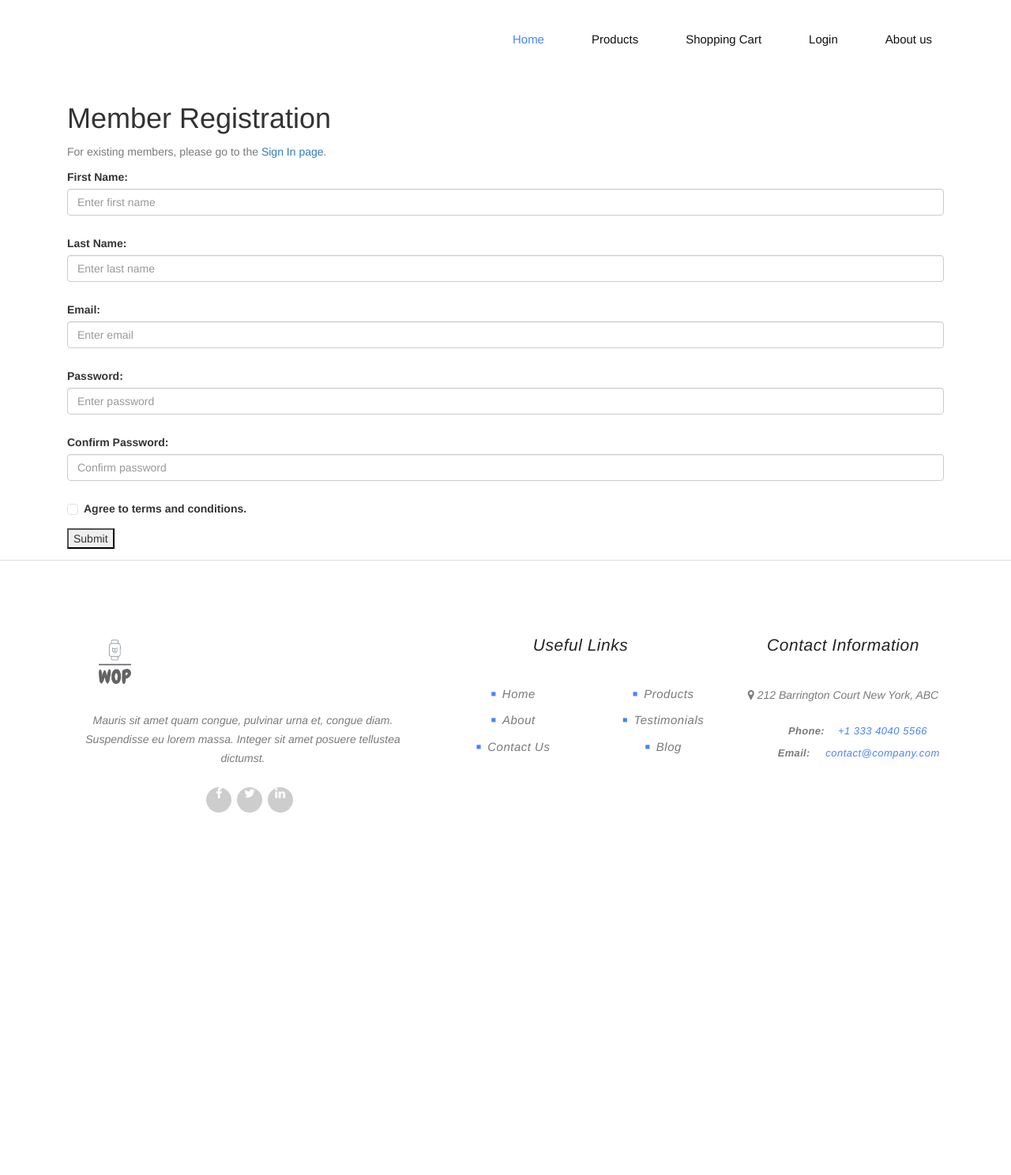
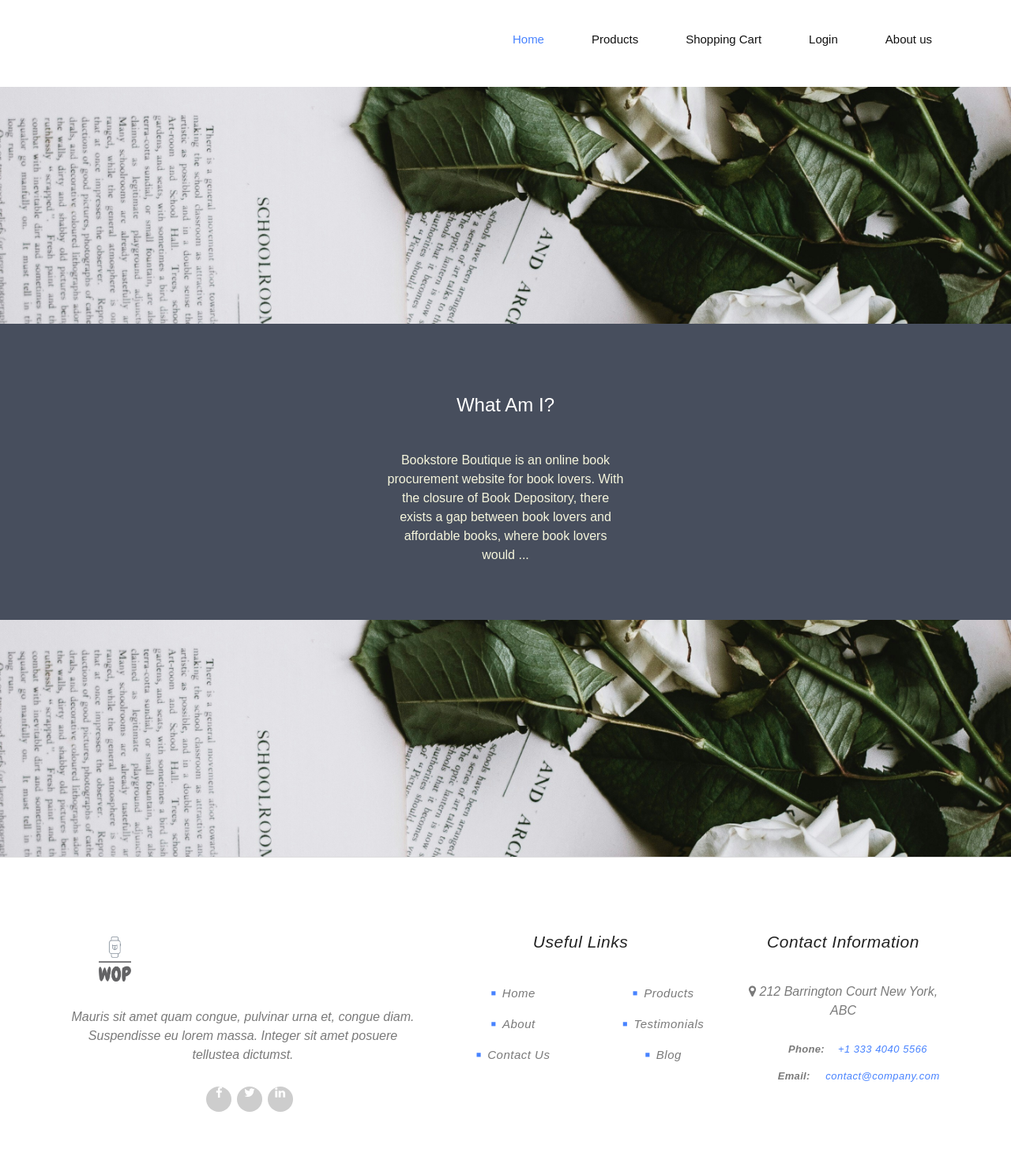
Before and after one commit to Sacred29/grp5_web, a PHP site: page /about.php in a window 1280 px wide. Shown: the whole page at 79% size. Before the commit the page ends 1029 px from the top, so only its background shows below. Run offline with PHP 8.4, Linux system fonts and the light colour scheme; some libraries are stand-ins or nearby versions; some web fonts are replaced.

Commit message:
changes to cart, about and nav

```diff
--- a/about.php
+++ b/about.php
@@ -2,51 +2,55 @@
     include "inc/head.inc.php";
 ?>
 <body>
-    <?php
-    include "inc/nav.inc.php";
-    ?>
-<main class="container">
-    <h1>Member Registration</h1>
-<p>
-    For existing members, please go to the
-    <a href="login.php">Sign In page</a>.
-</p>
-<form action="process_register.php" method="post">
-<div class="mb-3">
-    <label for="fname" class="form-label">First Name:</label>
-    <input maxlength="45" type="text" id="fname" name="fname" class="form-control" placeholder="Enter first name">
+<?php
+        include "inc/nav.inc.php";
+?>
+
+<style>
+      body {
+    font: 20px Montserrat, sans-serif;
+    line-height: 1.8;
+    color: #f5f6f7;
+  }
+  p {font-size: 16px;}
+  .margin {margin-bottom: 45px;}
+  .bg-1 {
+    background-color: #1abc9c; /* Green */
+    color: #ffffff;
+  }
+  .bg-2 {
+    background-color: #474e5d; /* Dark Blue */
+    color: #ffffff;
+  }
+  .bg-3 {
+    background-color: #ffffff; /* White */
+    color: #555555;
+  }
+  .bg-4 {
+    background-color: #2f2f2f; /* Black Gray */
+    color: #fff;
+  }
+  .container-fluid {
+    padding-top: 70px;
+    padding-bottom: 70px;
+  }
+
+  </style>
+
+<div class="container-fluid bg-1 text-center" style="background-image: url('images/bg.jpg'); background-size: cover; background-position: center; height: 300px;">
 </div>
-<div class="mb-3">
-    <label for="lname" class="form-label">Last Name:</label>
-    <input required maxlength="45" type="text" id="lname" name="lname" class="form-control" placeholder="Enter last name">
-    <!-- <input id="lname" name="lname" class="form-control" placeholder="Enter last name"> -->
+
+<!-- Second Container -->
+<div class="container-fluid bg-2 text-center">
+  <h3 class="margin">What Am I?</h3>
+  <p style="max-width: 300px; overflow-wrap: break-word; margin: 0 auto; text-align: center; color:beige;">Bookstore Boutique is an online book procurement website for book lovers. With the closure of Book Depository, there exists a gap between book lovers and affordable books, where book lovers would ...</p>
 </div>
-<div class="mb-3">
-    <label for="email" class="form-label">Email:</label>
-    <input required maxlength="45" type="email" id="email" name="email" class="form-control" placeholder="Enter email">
-    <!-- <input id="email" name="email" class="form-control" placeholder="Enter email"> -->
-</div>
-<div class="mb-3">
-    <label for="pwd" class="form-label">Password:</label>
-    <input required type="password" id="pwd" name="pwd" class="form-control" placeholder="Enter password">
-    <!-- <input id="pwd" name="pwd" class="form-control" placeholder="Enter password"> -->
-</div>
-<div class="mb-3">
-    <label for="pwd_confirm" class="form-label">Confirm Password:</label>
-    <input required type="password" id="pwd_confirm" name="pwd_confirm"  class="form-control"placeholder="Confirm password">
-    <!-- <input id="pwd_confirm" name="pwd_confirm"  class="form-control"placeholder="Confirm password"> -->
-</div>
-<div class="mb-3 form-check">
-    <input required type="checkbox" name="agree" class="form-check-input">
-    <label class="form-check-label" for="agree">
-    Agree to terms and conditions.</label>
-</div>
-<div class="mb-3">
-    <button type="submit">Submit</button>
-</div>
-</form>
-</main>
-    <?php
-    include "inc/footer.inc.php";
-    ?>
+
+<div class="container-fluid bg-1 text-center" style="background-image: url('images/bg.jpg'); background-size: cover; background-position: center; height:300px"></div>
+
+<?php
+    include "inc/footer.inc.php"
+?>
+
 </body>
+</html>
--- a/css/temp.css
+++ b/css/temp.css
@@ -41,7 +41,7 @@
     background: #ffffff;
     margin: 30px 30px 0px 0px;
     border: #E0E0E0 2px solid;
-    width: 30%;
+    width: 100%;
 
   }
 
@@ -56,12 +56,16 @@
 .clear-float{
   clear:both;
 }
-
+/*
 .product-quantity {
   padding: 5px 10px;
   margin-left: 20px;
   border-radius: 2px;
   border: #E0E0E0 1px solid;
+} */
+
+.product-quantity {
+  margin-left: 20px;
 }
 
 .product-tile-footer {
@@ -142,3 +146,16 @@
   border: 1px black solid;
   height: 125px;
 }
+
+.navbar {
+  padding-top: 15px;
+  padding-bottom: 15px;
+  border: 0;
+  border-radius: 0;
+  margin-bottom: 0;
+  font-size: 12px;
+  letter-spacing: 1px;
+}
+.navbar-nav  li a:hover {
+  color: #1abc9c !important;
+}
--- a/inc/nav.inc.php
+++ b/inc/nav.inc.php
@@ -5,24 +5,17 @@
                 <div class="row">
                     <div class="col-md-12">
                         <button id="primary-nav-button" type="button">Menu</button>
-                        <!-- <a href="index.html">
-                        <div class="logo">
-                            <img class="logo" src="images/logo3.png" alt="Logo" title="Logo"/>
-                        </div>
-                        </a> -->
                         <nav id="primary-nav" class="dropdown cf">
                             <ul class="dropdown menu">
-                                <li class='active'><a href="index.php">Home</a></li>
+                                <li class='active'><a href="/index.php">Home</a></li>
 
-                                <li><a class="nav-link" href="products.php">Products</a></li>
+                                <li><a class="nav-link" href="/products.php">Products</a></li>
 
-                                <li><a href="cart.php">Shopping Cart</a></li>
-                                <!-- Might replace with an icon later-->
-                                <li>
-                                    <a href="login.php">Login</a>
-                                </li>
+                                <li><a href="/cart.php">Shopping Cart</a></li>
 
-                                <li><a href="about.php">About us</a></li>
+                                <li><a href="/login.php">Login</a></li>
+
+                                <li><a href="/about.php">About us</a></li>
                             </ul>
                         </nav><!-- / #primary-nav -->
                     </div>
```
Also changed, not shown: cart.php (+24 -33 lines), images/bg.jpg (added).
